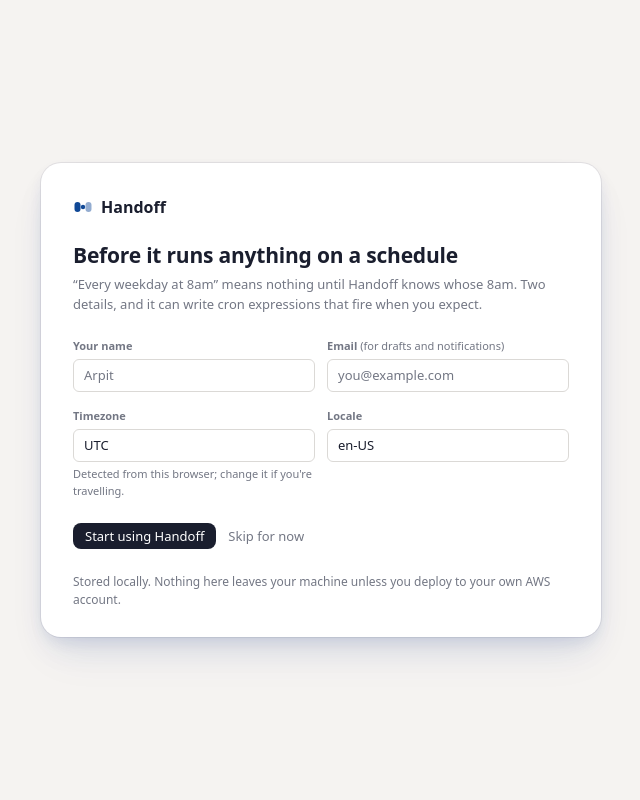
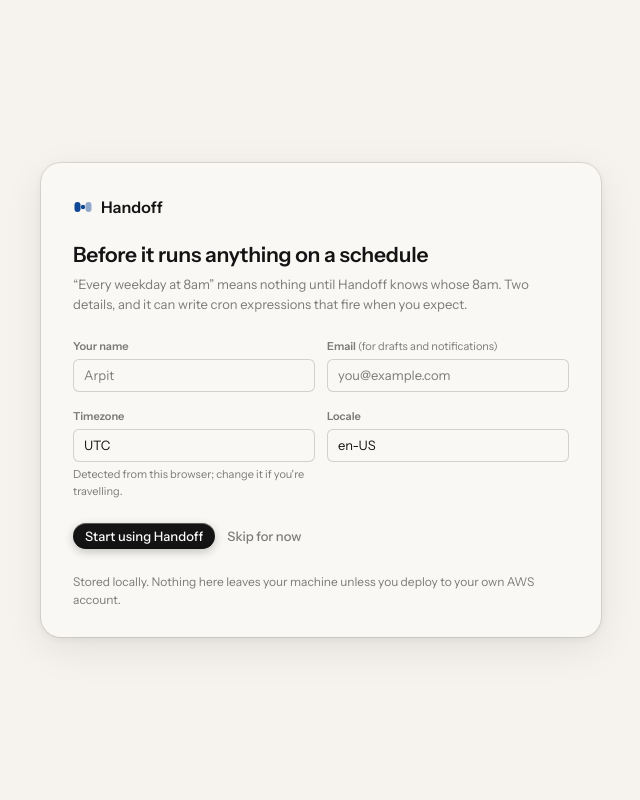
Before and after one commit to LSUDOKO/Handoff, a FastAPI app: page /welcome in a window 1280 px wide. Shown: the whole page, without its empty margins (319-959 px from the left). Run offline with FastAPI, Linux system fonts and the light colour scheme; some libraries are stand-ins or nearby versions.

Commit message:
Kelbro theme: Instrument Sans, oklch cream palette, glass and accent surfaces on every page
Co-Authored-By: Claude Fable 5.1 <noreply@anthropic.com>

```diff
--- a/src/handoff/web/static/app.js
+++ b/src/handoff/web/static/app.js
@@ -26,7 +26,16 @@
     const current = readTheme() || (matchMedia("(prefers-color-scheme: dark)").matches ? "dark" : "light");
     const next = current === "dark" ? "light" : "dark";
     try { localStorage.setItem(THEME_KEY, next); } catch {}
-    applyTheme(next);
+    // The new theme spreads out from the button as a circle. Browsers without
+    // the View Transitions API, and people who prefer reduced motion, switch instantly.
+    if (!document.startViewTransition || matchMedia("(prefers-reduced-motion: reduce)").matches) { applyTheme(next); return; }
+    const x = e.clientX || innerWidth - 40, y = e.clientY || 40;
+    const radius = Math.hypot(Math.max(x, innerWidth - x), Math.max(y, innerHeight - y));
+    const t = document.startViewTransition(() => applyTheme(next));
+    t.ready.then(() => document.documentElement.animate(
+      { clipPath: [`circle(0px at ${x}px ${y}px)`, `circle(${radius}px at ${x}px ${y}px)`] },
+      { duration: 900, easing: "cubic-bezier(0.16, 1, 0.3, 1)", pseudoElement: "::view-transition-new(root)" },
+    ));
   });
 
   // ---- Toasts ------------------------------------------------------------------
--- a/src/handoff/web/static/tokens.css
+++ b/src/handoff/web/static/tokens.css
@@ -63,10 +63,13 @@
   --radius-7: 1.25rem;
   --radius-round: 9999px;
 
-  --font-sans: ui-sans-serif, system-ui, -apple-system, "Segoe UI", Roboto, "Helvetica Neue", Arial,
-    "Noto Sans", sans-serif, "Apple Color Emoji", "Segoe UI Emoji";
-  --font-mono: ui-monospace, SFMono-Regular, Menlo, Monaco, Consolas, "Liberation Mono",
-    "Courier New", monospace;
+  /* Instrument Sans for everything, Comfortaa for the wordmark only, JetBrains
+     Mono for code and ids. The system stacks stay as fallbacks. */
+  --font-sans: "Instrument Sans", "Inter", ui-sans-serif, system-ui, -apple-system, "Segoe UI",
+    Roboto, "Helvetica Neue", Arial, "Noto Sans", sans-serif, "Apple Color Emoji", "Segoe UI Emoji";
+  --font-brand: "Comfortaa", var(--font-sans);
+  --font-mono: "JetBrains Mono", ui-monospace, SFMono-Regular, Menlo, Monaco, Consolas,
+    "Liberation Mono", "Courier New", monospace;
 
   /* 13px is the base; eight steps. */
   --font-size-1: 0.6875rem; /* 11 */
@@ -97,26 +100,36 @@
   --layer-5: 50;
 
   --ease: cubic-bezier(0.2, 0.7, 0.2, 1);
+  --ease-out-expo: cubic-bezier(0.19, 1, 0.22, 1);
+  --ease-smooth: cubic-bezier(0.32, 0.72, 0, 1);
+  --ease-spring: cubic-bezier(0.34, 1.4, 0.64, 1);
+  --ease-smooth-decel: cubic-bezier(0.16, 1, 0.3, 1);
 
   /* ---- Primitives ------------------------------------------------------ */
+  /* The kelbro cream: warm near-neutrals in oklch. Light is paper and ink;
+     dark is charcoal and champagne. */
+  --cream-ground: oklch(0.965 0.008 85);
+  --cream-card: oklch(0.98 0.005 85);
+  --cream-bright: oklch(0.99 0.004 85);
+  --cream-muted: oklch(0.92 0.006 85);
+  --cream-muted-2: oklch(0.895 0.008 85);
+  --ink: oklch(0.19 0 0);
+  --paper: oklch(0.99 0 0);
+
+  --char-ground: oklch(0.16 0.006 85);
+  --char-card: oklch(0.20 0.005 85);
+  --char-bright: oklch(0.24 0.006 85);
+  --char-muted: oklch(0.22 0.006 85);
+  --char-muted-2: oklch(0.26 0.006 85);
+  --chalk: oklch(0.93 0.005 85);
+  --champagne: oklch(0.9 0.035 70);
+  --champagne-ink: oklch(0.25 0.01 40);
+
   --grey-100: rgb(19 19 20);
-  --grey-200: rgb(27 28 30);
-  --grey-300: rgb(36 37 39);
-  --grey-400: rgb(41 42 45);
-  --grey-500: rgb(50 51 54);
   --grey-600: rgb(132 133 131);
   --grey-900: rgb(255 255 255);
 
-  --slate-200: rgb(26 30 46);
-  --slate-300: rgb(69 73 90);
-  --slate-500: rgb(115 119 132);
-
-  --cream-700: rgb(198 197 190);
-  --cream-800: rgb(231 229 227);
-  --cream-850: rgb(242 240 233);
-  --cream-900: rgb(245 243 241);
-
-  --amber-300: rgb(214 130 0);
+  --amber-300: rgb(196 118 0);
   --amber-600: rgb(255 196 61);
   --red-300: rgb(196 42 10);
   --red-600: rgb(255 104 80);
@@ -128,20 +141,26 @@
   --purple-600: rgb(178 140 255);
 
   /* ---- Semantic --------------------------------------------------------- */
-  --surface-dark: light-dark(var(--cream-900), var(--grey-100));
-  --surface: light-dark(var(--grey-900), var(--grey-200));
-  --surface-bright: light-dark(var(--cream-900), var(--grey-400));
-  --surface-2: light-dark(rgb(240 239 236), var(--grey-300));
+  --surface-dark: light-dark(var(--cream-ground), var(--char-ground));
+  --surface: light-dark(var(--cream-card), var(--char-card));
+  --surface-bright: light-dark(var(--cream-bright), var(--char-bright));
+  --surface-2: light-dark(var(--cream-muted), var(--char-muted));
 
-  --highlight: light-dark(var(--cream-800), var(--grey-300));
-  --highlight-bright: light-dark(var(--cream-800), var(--grey-400));
+  --highlight: light-dark(var(--cream-muted), var(--char-muted));
+  --highlight-bright: light-dark(var(--cream-muted-2), var(--char-muted-2));
 
-  --border: light-dark(var(--cream-800), var(--grey-300));
-  --border-bright: light-dark(rgb(219 217 214), var(--grey-500));
+  --border: light-dark(oklch(0.19 0 0 / 0.1), oklch(0.93 0 0 / 0.12));
+  --border-bright: light-dark(oklch(0.19 0 0 / 0.17), oklch(0.93 0 0 / 0.2));
 
-  --text-bright: light-dark(var(--slate-200), var(--cream-850));
-  --text: light-dark(var(--slate-300), var(--cream-700));
-  --text-faded: light-dark(var(--slate-500), var(--grey-600));
+  --text-bright: light-dark(var(--ink), var(--chalk));
+  --text: light-dark(oklch(0.19 0 0 / 0.78), oklch(0.93 0.005 85 / 0.78));
+  --text-faded: light-dark(oklch(0.19 0 0 / 0.55), oklch(0.93 0 0 / 0.5));
+
+  /* The accent is ink in light and champagne in dark; --accent-ink is what
+     sits on top of it. --wash is the tint every glass surface is mixed from. */
+  --accent: light-dark(var(--ink), var(--champagne));
+  --accent-ink: light-dark(var(--paper), var(--champagne-ink));
+  --wash: light-dark(var(--ink), var(--paper));
 
   --amber: light-dark(var(--amber-300), var(--amber-600));
   --red: light-dark(var(--red-300), var(--red-600));
@@ -154,20 +173,32 @@
   --agent: var(--green);
   --human: var(--blue);
 
-  --shadow-1: 0 0 0 1px rgb(20 20 60 / 0.06), 0 2px 3px -1px rgb(26 60 140 / 0.06),
-    0 3px 12px -4px rgb(26 60 140 / 0.05), 0 4px 16px -8px rgb(26 60 140 / 0.05);
-  --shadow-4: 0 0 0 1px rgb(20 20 60 / 0.08), 0 6px 16px -4px rgb(26 60 140 / 0.12),
-    0 16px 32px -8px rgb(26 60 140 / 0.1), 0 24px 48px -12px rgb(26 60 140 / 0.08);
+  --shadow-1: 0 0 0 1px var(--border), 0 1px 2px oklch(0 0 0 / 0.05), 0 4px 16px oklch(0 0 0 / 0.04);
+  --shadow-4: 0 0 0 1px var(--border), 0 2px 8px oklch(0 0 0 / 0.06), 0 12px 40px oklch(0 0 0 / 0.08);
+  --shadow-float: 0 0 0 0.5px var(--border), 0 1px 8px oklch(0 0 0 / 0.05), 0 24px 60px oklch(0 0 0 / 0.1);
 
   @media (prefers-color-scheme: dark) {
-    --shadow-1: 0 0 0 1px rgb(0 0 0 / 0.12), 0 2px 3px -1px rgb(0 0 0 / 0.12),
-      0 3px 12px -4px rgb(0 0 0 / 0.12), 0 4px 16px -8px rgb(0 0 0 / 0.12),
-      0 0 0 1px rgb(237 234 223 / 0.14);
-    --shadow-4: 0 0 0 1px rgb(0 0 0 / 0.2), 0 6px 16px -4px rgb(0 0 0 / 0.24),
-      0 16px 32px -8px rgb(0 0 0 / 0.2), 0 24px 48px -12px rgb(0 0 0 / 0.16);
+    --shadow-1: 0 0 0 1px var(--border), 0 1px 2px oklch(0 0 0 / 0.3), 0 4px 16px oklch(0 0 0 / 0.25);
+    --shadow-4: 0 0 0 1px var(--border), 0 2px 8px oklch(0 0 0 / 0.35), 0 12px 40px oklch(0 0 0 / 0.35);
+    --shadow-float: 0 0 0 0.5px var(--border), 0 1px 8px oklch(0 0 0 / 0.3), 0 24px 60px oklch(0 0 0 / 0.4);
   }
 }
 
 /* An explicit choice beats the system preference. */
 :root[data-theme="light"] { color-scheme: light; }
 :root[data-theme="dark"]  { color-scheme: dark; }
+:root[data-theme="dark"] {
+  --shadow-1: 0 0 0 1px var(--border), 0 1px 2px oklch(0 0 0 / 0.3), 0 4px 16px oklch(0 0 0 / 0.25);
+  --shadow-4: 0 0 0 1px var(--border), 0 2px 8px oklch(0 0 0 / 0.35), 0 12px 40px oklch(0 0 0 / 0.35);
+  --shadow-float: 0 0 0 0.5px var(--border), 0 1px 8px oklch(0 0 0 / 0.3), 0 24px 60px oklch(0 0 0 / 0.4);
+}
+:root[data-theme="light"] {
+  --shadow-1: 0 0 0 1px var(--border), 0 1px 2px oklch(0 0 0 / 0.05), 0 4px 16px oklch(0 0 0 / 0.04);
+  --shadow-4: 0 0 0 1px var(--border), 0 2px 8px oklch(0 0 0 / 0.06), 0 12px 40px oklch(0 0 0 / 0.08);
+  --shadow-float: 0 0 0 0.5px var(--border), 0 1px 8px oklch(0 0 0 / 0.05), 0 24px 60px oklch(0 0 0 / 0.1);
+}
+
+/* The theme wipes in as a circle from the toggle; see app.js. */
+::view-transition-old(root), ::view-transition-new(root) { animation: none; mix-blend-mode: normal; }
+::view-transition-old(root) { z-index: 1; }
+::view-transition-new(root) { z-index: 9999; }
--- a/src/handoff/web/static/ui.css
+++ b/src/handoff/web/static/ui.css
@@ -13,6 +13,7 @@ html { overscroll-behavior: none; }
 
 body {
   -webkit-font-smoothing: antialiased;
+  font-feature-settings: "ss01", "cv11";
   background-color: var(--surface-dark);
   block-size: 100dvh;
   color: var(--text);
@@ -24,7 +25,7 @@ body {
 a, button { color: var(--text-bright); }
 a:hover { color: var(--text-bright); }
 :focus-visible { outline: 1px solid var(--text-bright); outline-offset: 1px; border-radius: var(--radius-1); }
-::selection { background: color-mix(in srgb, var(--blue), transparent 75%); }
+::selection { background: color-mix(in oklab, var(--accent) 22%, transparent); }
 
 .text-2xs { font-size: var(--font-size-1); }
 .text-xs  { font-size: var(--font-size-2); }
@@ -353,13 +365,31 @@ summary::-webkit-details-marker { display: none; }
 .button svg.icon { inline-size: 14px; block-size: 14px; opacity: 0.7; }
 .button[href], .button:not([disabled]) { cursor: pointer; }
 .button[disabled], .button[aria-disabled="true"] { color: var(--text-faded); pointer-events: none; opacity: 0.7; }
-.button.primary { background: var(--surface); box-shadow: var(--shadow-1); }
-.button.primary:hover { background: color-mix(in srgb, var(--surface), var(--text) 4%); }
-.button.secondary { background: var(--highlight-bright); }
-.button.secondary:hover { background: color-mix(in srgb, var(--highlight-bright), var(--text) 6%); }
-.button.accent { background: var(--text-bright); color: var(--surface); }
-.button.accent:hover { background: color-mix(in srgb, var(--text-bright), var(--surface) 12%); }
-.button.needs { background: var(--needs-you); color: light-dark(white, var(--grey-100)); }
+.button.primary { background: var(--surface); box-shadow: var(--shadow-1); border-radius: var(--radius-round); }
+.button.primary:hover { background: color-mix(in oklab, var(--surface), var(--text) 4%); }
+/* Frosted glass pill: a wash tint with a specular top edge and blur. */
+.button.secondary {
+  background: linear-gradient(-75deg, color-mix(in oklab, var(--wash) 4%, transparent), color-mix(in oklab, var(--wash) 12%, transparent), color-mix(in oklab, var(--wash) 4%, transparent)), color-mix(in oklab, var(--wash) 7%, transparent);
+  border: 1px solid color-mix(in oklab, var(--wash) 14%, transparent);
+  border-radius: var(--radius-round);
+  box-shadow: inset 0 1px 2px color-mix(in oklab, var(--wash) 20%, transparent), inset 0 -2px 3px color-mix(in oklab, black 12%, transparent);
+  backdrop-filter: blur(14px) saturate(1.25);
+  -webkit-backdrop-filter: blur(14px) saturate(1.25);
+}
+.button.secondary:hover { transform: scale(0.975); }
+.button.secondary:active { transform: scale(0.955); }
+/* Solid accent: ink in light, champagne in dark. */
+.button.accent {
+  background: var(--accent);
+  color: var(--accent-ink);
+  border-radius: var(--radius-round);
+  box-shadow: inset 0 1px 0 color-mix(in oklab, white 30%, transparent), inset 0 -2px 4px color-mix(in oklab, black 15%, transparent), 0 3px 10px color-mix(in oklab, black 22%, transparent);
+  transition: transform 0.4s cubic-bezier(0.25, 1, 0.5, 1), box-shadow 0.4s;
+}
+.button.accent:hover { transform: scale(0.975); color: var(--accent-ink); }
+.button.accent:active { transform: scale(0.955); }
+.button.accent svg.icon { opacity: 0.9; }
+.button.needs { background: var(--needs-you); color: light-dark(white, var(--grey-100)); border-radius: var(--radius-round); }
 .button.destructive { background: var(--highlight-bright); color: var(--red); }
 .button.destructive:hover { background: color-mix(in srgb, var(--highlight-bright), var(--red) 8%); }
 .button.ghost { min-inline-size: 0; padding-inline: var(--size-1); color: var(--text-faded); }
--- a/src/handoff/web/templates/base.html
+++ b/src/handoff/web/templates/base.html
@@ -5,6 +5,9 @@
   <meta name="viewport" content="width=device-width, initial-scale=1">
   <title>{% block title %}Handoff{% endblock %}</title>
   <link rel="icon" href="/favicon.ico">
+  <link rel="preconnect" href="https://fonts.googleapis.com">
+  <link rel="preconnect" href="https://fonts.gstatic.com" crossorigin>
+  <link rel="stylesheet" href="https://fonts.googleapis.com/css2?family=Instrument+Sans:wght@400;500;600;700&family=Comfortaa:wght@600;700&family=JetBrains+Mono:wght@400;500&display=swap">
   <link rel="stylesheet" href="/static/tokens.css">
   <link rel="stylesheet" href="/static/reset.css">
   <link rel="stylesheet" href="/static/ui.css">
@@ -22,9 +25,9 @@
   <div class="app-shell">
     <header class="sidebar">
       <div class="sidebar-header">
-        <a class="brand" href="/">
-          <svg class="icon" aria-hidden="true"><use href="/static/icons.svg#i-mark"/></svg>
-          <h1>Handoff</h1>
+        <a class="brand" href="/" aria-label="Handoff home">
+          <span class="brand-mark" aria-hidden="true"></span>
+          <h1 class="wordmark">handoff</h1>
         </a>
         <button type="button" class="icon-button theme" data-role="theme" aria-label="Switch theme">
           <svg class="icon sm" aria-hidden="true"><use href="/static/icons.svg#i-moon"/></svg>
```
Also changed, not shown: other parts of src/handoff/web/static/ui.css (+20 -7 lines), tests/test_orb.py (+0 -1 lines), tests/test_theme.py (added, +33 -0 lines).
